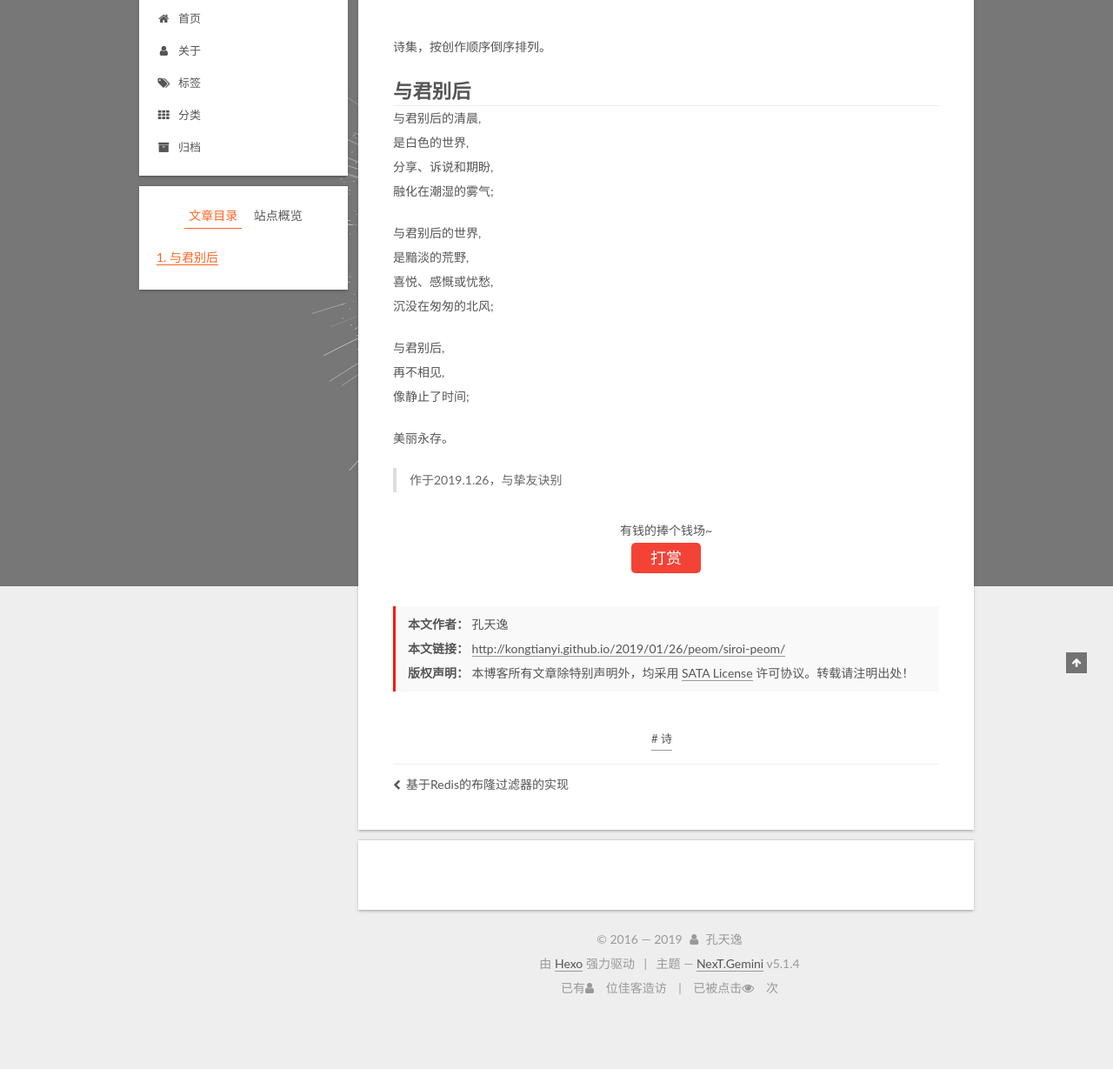
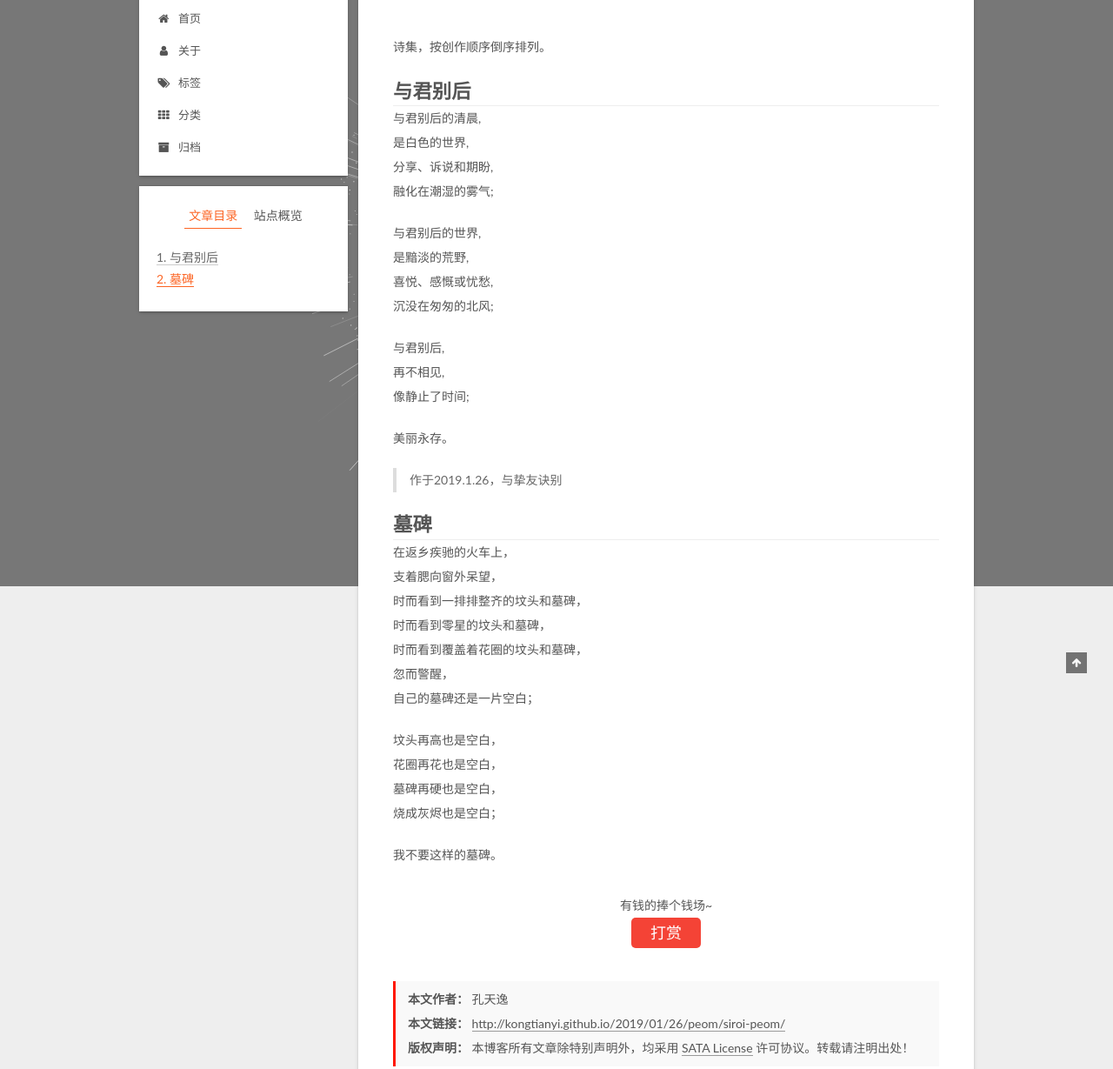
Before and after one commit to kongtianyi/kongtianyi.github.io, a plain HTML site: page 2019/01/26/peom/siroi-peom/index.html in a window 1280 px wide. Shown: the part 126-1355 px from the top of the page at 87% size. Before the commit the page ends 1296 px from the top, so only its background shows below. Drawn offline with Linux system fonts and the light colour scheme; some packages are replaced by stand-ins of ours; animation ran at ten frames a second; a script that the page names is missing.

Commit message:
Site updated: 2019-02-03 20:35:51

```diff
--- a/2019/01/26/peom/siroi-peom/index.html
+++ b/2019/01/26/peom/siroi-peom/index.html
@@ -94,7 +94,7 @@
 <meta property="og:site_name" content="孔天逸&#39;Blog">
 <meta property="og:description" content="诗集，按创作顺序倒序排列。">
 <meta property="og:locale" content="zh-Hans">
-<meta property="og:updated_time" content="2019-01-26T01:21:53.683Z">
+<meta property="og:updated_time" content="2019-02-03T12:29:10.256Z">
 <meta name="twitter:card" content="summary">
 <meta name="twitter:title" content="白色的世界">
 <meta name="twitter:description" content="诗集，按创作顺序倒序排列。">
@@ -384,6 +384,9 @@
 <blockquote>
 <p>作于2019.1.26，与挚友诀别</p>
 </blockquote>
+<h1 id="墓碑"><a href="#墓碑" class="headerlink" title="墓碑"></a>墓碑</h1><p>在返乡疾驰的火车上，<br>支着腮向窗外呆望，<br>时而看到一排排整齐的坟头和墓碑，<br>时而看到零星的坟头和墓碑，<br>时而看到覆盖着花圈的坟头和墓碑，<br>忽而警醒，<br>自己的墓碑还是一片空白；</p>
+<p>坟头再高也是空白，<br>花圈再花也是空白，<br>墓碑再硬也是空白，<br>烧成灰烬也是空白；</p>
+<p>我不要这样的墓碑。</p>
 
 
     </div>
@@ -630,7 +633,7 @@
 
 
 
-              <div class="post-toc-content"><ol class="nav"><li class="nav-item nav-level-1"><a class="nav-link" href="#与君别后"><span class="nav-number">1.</span> <span class="nav-text">与君别后</span></a></li></ol></div>
+              <div class="post-toc-content"><ol class="nav"><li class="nav-item nav-level-1"><a class="nav-link" href="#与君别后"><span class="nav-number">1.</span> <span class="nav-text">与君别后</span></a></li><li class="nav-item nav-level-1"><a class="nav-link" href="#墓碑"><span class="nav-number">2.</span> <span class="nav-text">墓碑</span></a></li></ol></div>
 
 
           </div>
--- a/css/main.css
+++ b/css/main.css
@@ -1950,7 +1950,7 @@ pre .javascript .function {
   width: 4px;
   height: 4px;
   border-radius: 50%;
-  background: #341411;
+  background: #2d85ff;
 }
 .links-of-blogroll {
   font-size: 13px;
```
Also changed, not shown: 2016/07/11/peom/入声字鉴别器/index.html (+4 -4 lines).
